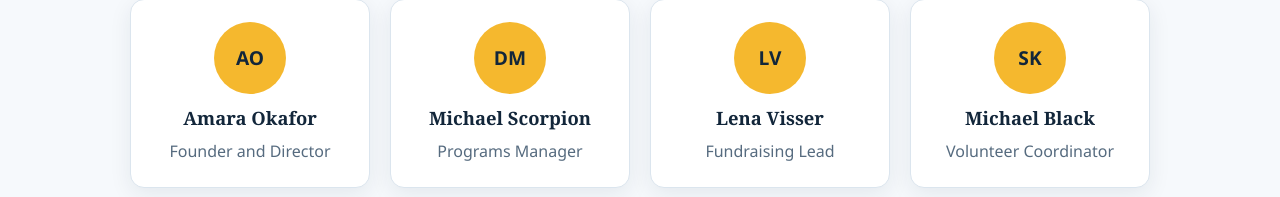
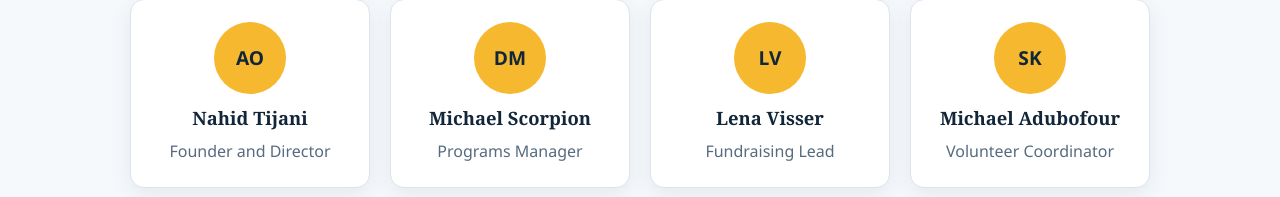
Before and after one commit to nahidtijani2020-alt/Nahid, a plain HTML site: page about.html in a window 1280 px wide. Shown: the part 1076-1273 px from the top of the page. Drawn offline with Linux system fonts and the light colour scheme.

Commit message:
Updated website

```diff
--- a/about.html
+++ b/about.html
@@ -63,10 +63,10 @@
       <div class="wrap">
         <h2>Meet the team</h2>
         <div class="card-grid four">
-          <article class="card person"><div class="avatar">AO</div><h3>Amara Okafor</h3><p>Founder and Director</p></article>
+          <article class="card person"><div class="avatar">AO</div><h3>Nahid Tijani</h3><p>Founder and Director</p></article>
           <article class="card person"><div class="avatar">DM</div><h3>Michael Scorpion</h3><p>Programs Manager</p></article>
           <article class="card person"><div class="avatar">LV</div><h3>Lena Visser</h3><p>Fundraising Lead</p></article>
-          <article class="card person"><div class="avatar">SK</div><h3>Michael Black</h3><p>Volunteer Coordinator</p></article>
+          <article class="card person"><div class="avatar">SK</div><h3>Michael Adubofour</h3><p>Volunteer Coordinator</p></article>
         </div>
       </div>
     </section>
```
